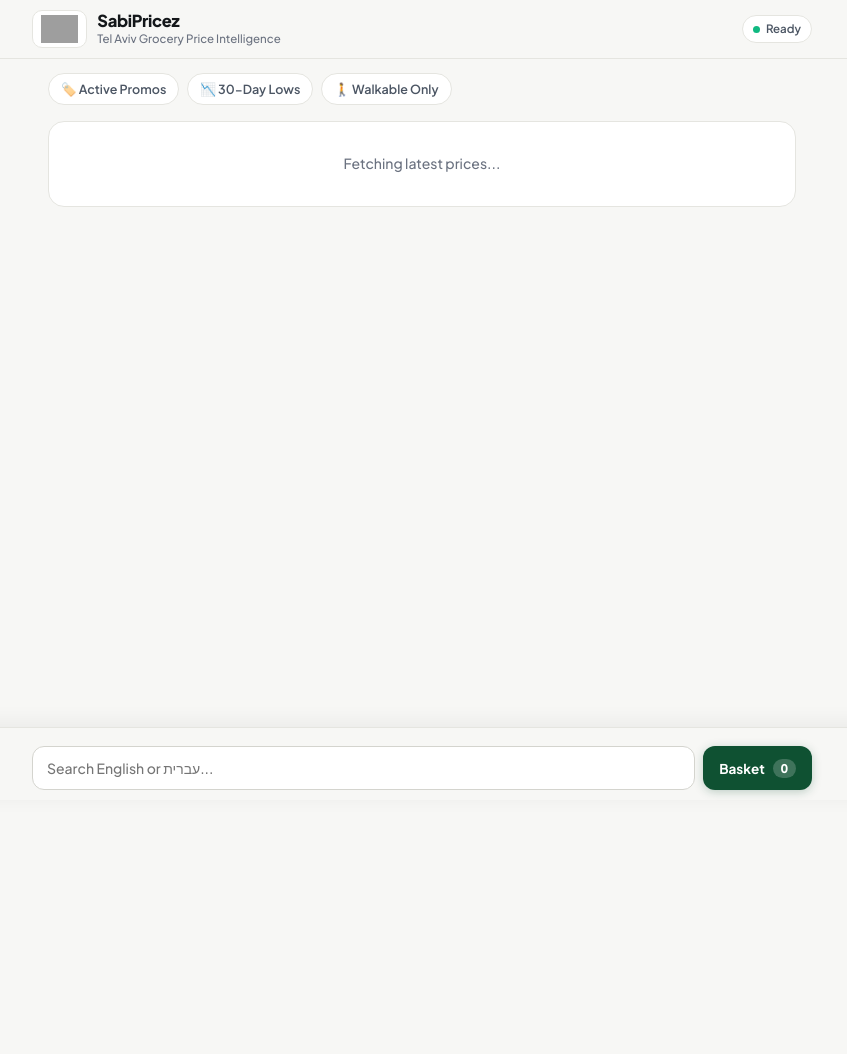
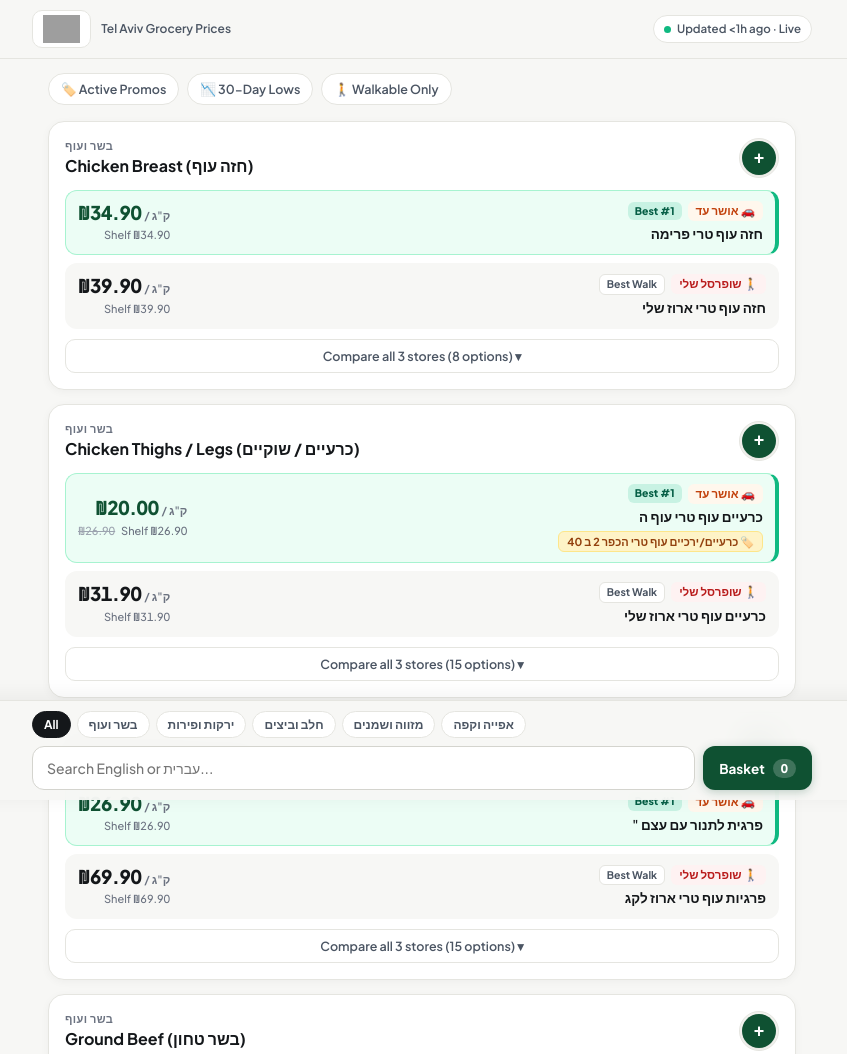
Before and after one commit to matanslasky/SabiPricez, a plain HTML site: page index.html in a window 1280 px wide. Shown: the top 1054 px of the page, without its empty margins (218-1065 px from the left). Before the commit the page ends 800 px from the top, so only its background shows below. Drawn offline with Linux system fonts and the light colour scheme; grey boxes are pictures that could not be loaded.

Commit message:
Update index.html

```diff
--- a/index.html
+++ b/index.html
@@ -4,7 +4,7 @@
   <meta charset="UTF-8" />
   <meta name="viewport" content="width=device-width, initial-scale=1.0, viewport-fit=cover" />
   <meta name="theme-color" content="#0F5132" />
-  <title>SabiPricez · Tel Aviv Grocery Price Intelligence</title>
+  <title>SabiPricez</title>
   <link rel="manifest" href="manifest.json" />
   <link rel="apple-touch-icon" href="icon.jpg" />
   <link rel="preconnect" href="https://fonts.googleapis.com" />
@@ -21,7 +21,6 @@
       --ink-secondary: #4B5563;
       --ink-muted: #6B7280;
       --brand: #0F5132;
-      --brand-hover: #0B3D26;
       --emerald: #10B981;
       --emerald-bg: #ECFDF5;
       --emerald-border: #A7F3D0;
@@ -61,7 +60,7 @@
       position: sticky;
       top: 0;
       z-index: 30;
-      background: rgba(247, 247, 245, 0.92);
+      background: rgba(247, 247, 245, 0.94);
       backdrop-filter: blur(14px);
       -webkit-backdrop-filter: blur(14px);
       border-bottom: 1px solid var(--border);
@@ -86,9 +85,7 @@
 
     .logo-wrap {
       height: 38px;
-      min-width: 38px;
-      max-width: 120px;
-      padding: 4px 8px;
+      padding: 4px 10px;
       border-radius: 10px;
       background: var(--surface);
       border: 1px solid var(--border);
@@ -100,7 +97,6 @@
 
     .logo-wrap img {
       max-height: 28px;
-      max-width: 100%;
       width: auto;
       height: auto;
       object-fit: contain;
@@ -109,24 +105,16 @@
 
     .logo-fallback {
       font-weight: 800;
-      font-size: 14px;
+      font-size: 15px;
       color: var(--brand);
       letter-spacing: -0.02em;
       white-space: nowrap;
     }
 
-    .brand-title {
-      font-weight: 800;
-      font-size: 16.5px;
-      letter-spacing: -0.02em;
-      color: var(--ink);
-      line-height: 1.2;
-    }
-
     .brand-sub {
-      font-size: 11.5px;
-      color: var(--ink-muted);
-      font-weight: 500;
+      font-size: 12px;
+      color: var(--ink-secondary);
+      font-weight: 600;
       white-space: nowrap;
       overflow: hidden;
       text-overflow: ellipsis;
@@ -992,14 +980,11 @@
           />
           <span id="logoFallback" class="logo-fallback" style="display:none;">SabiPricez</span>
         </div>
-        <div style="min-width:0;">
-          <div class="brand-title">SabiPricez</div>
-          <div class="brand-sub">Tel Aviv Grocery Price Intelligence</div>
-        </div>
+        <div class="brand-sub">Tel Aviv Grocery Prices</div>
       </div>
       <div id="freshnessPill" class="freshness-pill">
         <span class="freshness-dot"></span>
-        <span id="freshnessText">Ready</span>
+        <span id="freshnessText">Syncing...</span>
       </div>
     </div>
   </header>
@@ -1012,7 +997,7 @@
     </div>
 
     <div id="cardsGrid" class="cards-grid">
-      <div class="empty-state">Fetching latest prices...</div>
+      <div class="empty-state">Loading prices...</div>
     </div>
   </main>
 
@@ -1055,7 +1040,7 @@
   </div>
 
   <script>
-    const CACHE_KEY = "sabipricez_data_cache_v1";
+    const CACHE_KEY = "sabipricez_data_cache_v2";
     let appData = { updated_at: "", stores: [], items: [] };
     let state = {
       category: "All",
@@ -1079,10 +1064,10 @@
 
     function escapeHtml(str) {
       return String(str ?? "")
-        .replace(/&/g, "&")
-        .replace(/</g, "<")
-        .replace(/>/g, ">")
-        .replace(/"/g, """);
+        .replace(/&/g, "&amp;")
+        .replace(/</g, "&lt;")
+        .replace(/>/g, "&gt;")
+        .replace(/"/g, "&quot;");
     }
 
     function escapeJs(str) {
@@ -1091,7 +1076,7 @@
 
     function getStoreMeta(shortStore, fullStore) {
       const s = (shortStore || fullStore || "").toLowerCase();
-      const storeObj = appData.stores.find(st => st.label === fullStore || st.short_name === shortStore);
+      const storeObj = (appData.stores || []).find(st => st.label === fullStore || st.short_name === shortStore);
       const isWalk = storeObj
         ? storeObj.tier === "neighborhood"
         : (s.includes("בן יהודה") || s.includes("שופרסל שלי") || s.includes("am:pm"));
@@ -1107,7 +1092,7 @@
       const pill = document.getElementById("freshnessPill");
       const text = document.getElementById("freshnessText");
       if (!updatedAt) {
-        text.textContent = "Awaiting data";
+        text.textContent = "No timestamp";
         return;
       }
       const parsed = new Date(updatedAt.replace(" ", "T") + "+02:00");
@@ -1207,7 +1192,10 @@
 
     function renderMatchRow(m, isWinner, isWalkHighlight) {
       const meta = getStoreMeta(m.short_store, m.store);
-      const hasDiscount = m.effective_unit_price < m.unit_price - 0.01;
+      const effUp = Number(m.effective_unit_price ?? m.unit_price ?? m.price ?? 0);
+      const baseUp = Number(m.unit_price ?? effUp);
+      const shelf = Number(m.price ?? effUp);
+      const hasDiscount = effUp < baseUp - 0.01;
       const promoHtml = m.promo
         ? `<div class="promo-pill ${m.promo.promo_unit_price ? "active-deal" : "info-deal"}">
              ${m.promo.promo_unit_price ? "🏷️" : "ℹ️"} ${escapeHtml(m.promo.desc)}
@@ -1227,27 +1215,27 @@
           </div>
           <div class="price-col num">
             <div>
-              <span class="price-hero">₪${Number(m.effective_unit_price).toFixed(2)}</span>
-              <span class="price-unit">/ ${escapeHtml(m.unit)}</span>
+              <span class="price-hero">₪${effUp.toFixed(2)}</span>
+              <span class="price-unit">/ ${escapeHtml(m.unit || "יח'")}</span>
             </div>
             <div class="price-sub">
-              ${hasDiscount ? `<span class="price-strike">₪${Number(m.unit_price).toFixed(2)}</span>` : ""}
-              Shelf ₪${Number(m.price).toFixed(2)}
+              ${hasDiscount ? `<span class="price-strike">₪${baseUp.toFixed(2)}</span>` : ""}
+              Shelf ₪${shelf.toFixed(2)}
             </div>
           </div>
         </div>
       `;
     }
 
-    function renderCards() {
+    function renderCards(errorDetail = "") {
       const grid = document.getElementById("cardsGrid");
       const items = appData.items || [];
 
       if (!items.length) {
         grid.innerHTML = `
           <div class="empty-state">
-            <div>No price snapshot available yet.</div>
-            <button class="retry-btn" onclick="loadPrices(true)">Reload Prices</button>
+            <div>No items found in <code>data.json</code>${errorDetail ? ` (${escapeHtml(errorDetail)})` : ""}.</div>
+            <button class="retry-btn" onclick="loadPrices(true)">Retry Load</button>
           </div>
         `;
         return;
@@ -1653,49 +1641,55 @@
       window.open(`https://wa.me/?text=${encodeURIComponent(lines.join("\n"))}`, "_blank");
     }
 
+    async function fetchJsonWithTimeout(url, timeoutMs = 10000) {
+      const controller = new AbortController();
+      const timer = setTimeout(() => controller.abort(), timeoutMs);
+      try {
+        const res = await fetch(url, { signal: controller.signal });
+        if (!res.ok) throw new Error("HTTP " + res.status);
+        return await res.json();
+      } finally {
+        clearTimeout(timer);
+      }
+    }
+
     async function loadPrices(isRetry = false) {
-      const grid = document.getElementById("cardsGrid");
       const cachedRaw = localStorage.getItem(CACHE_KEY);
       if (!isRetry && cachedRaw) {
         try {
-          appData = JSON.parse(cachedRaw);
+          const cached = JSON.parse(cachedRaw);
+          if (cached && Array.isArray(cached.items) && cached.items.length > 0) {
+            appData = cached;
             updateFreshness(appData.updated_at, true);
             renderCategories();
             renderCards();
+          }
         } catch (_) {}
       }
 
-      const controller = new AbortController();
-      const timer = setTimeout(() => controller.abort(), 8000);
-
+      const urls = [`./data.json?t=${Date.now()}`, "./data.json"];
+      let lastErr = null;
+
+      for (const url of urls) {
         try {
-        const res = await fetch("data.json?t=" + Date.now(), {
-          signal: controller.signal,
-          cache: "no-store"
-        });
-        clearTimeout(timer);
-        if (!res.ok) throw new Error("HTTP " + res.status);
-        const fresh = await res.json();
+          const fresh = await fetchJsonWithTimeout(url, 10000);
           if (fresh && Array.isArray(fresh.items)) {
             appData = fresh;
-          localStorage.setItem(CACHE_KEY, JSON.stringify(fresh));
+            try { localStorage.setItem(CACHE_KEY, JSON.stringify(fresh)); } catch (_) {}
             updateFreshness(appData.updated_at, false);
             renderCategories();
             renderCards();
-        } else {
-          throw new Error("Invalid data format");
-        }
+            return;
+          }
+          lastErr = new Error("Missing items array");
         } catch (err) {
-        clearTimeout(timer);
+          lastErr = err;
+        }
+      }
+
       if (!appData.items || !appData.items.length) {
         updateFreshness("", false);
-          grid.innerHTML = `
-            <div class="empty-state">
-              <div>Couldn't load <code>data.json</code> (${escapeHtml(err.message || "network error")}).</div>
-              <button class="retry-btn" onclick="loadPrices(true)">Try Again</button>
-            </div>
-          `;
-        }
+        renderCards(lastErr ? lastErr.message : "fetch failed");
       }
     }
 
@@ -1703,7 +1697,10 @@
       updateBasketBadge();
       loadPrices(false);
       if ("serviceWorker" in navigator) {
-        navigator.serviceWorker.register("sw.js").catch(() => {});
+        navigator.serviceWorker.getRegistrations().then(regs => {
+          regs.forEach(r => r.update().catch(() => {}));
+        }).catch(() => {});
+        navigator.serviceWorker.register("./sw.js").catch(() => {});
       }
     }
 
```
Lines whose indentation alone changed are shown as unchanged.
